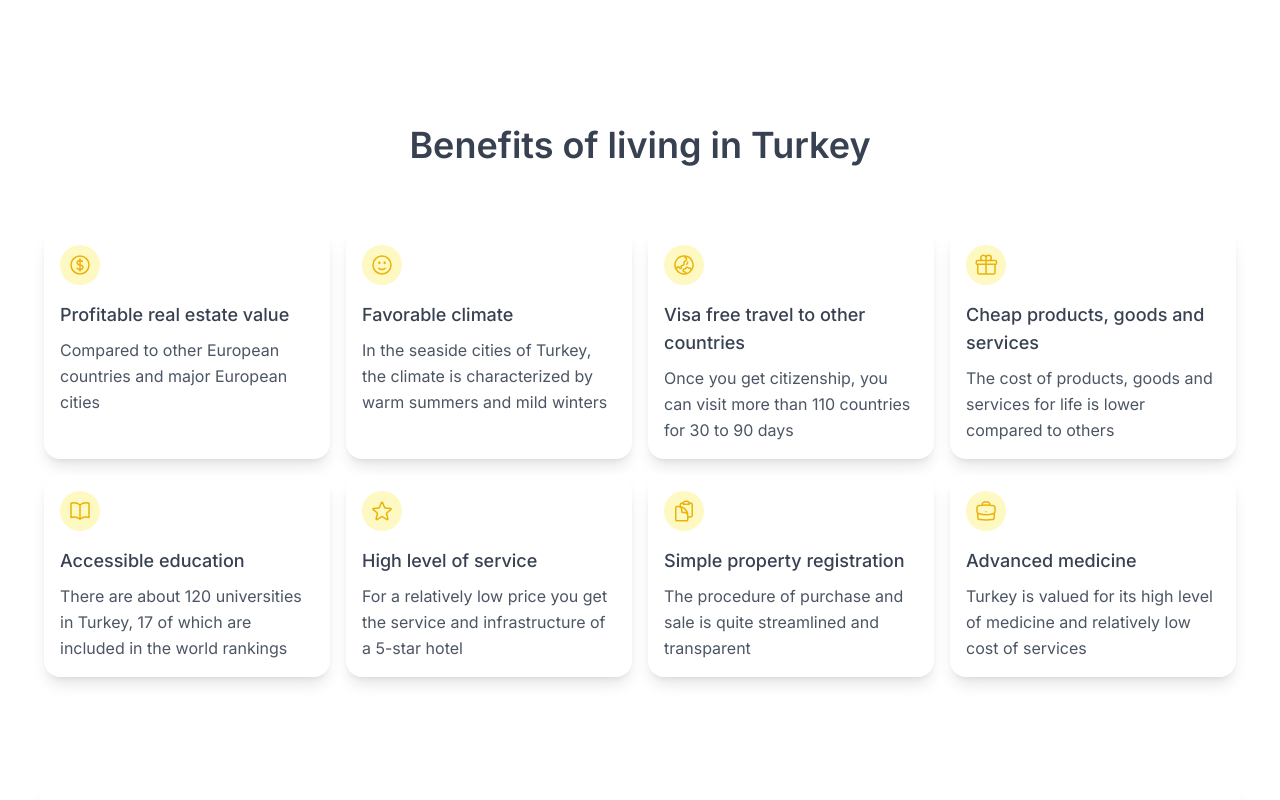
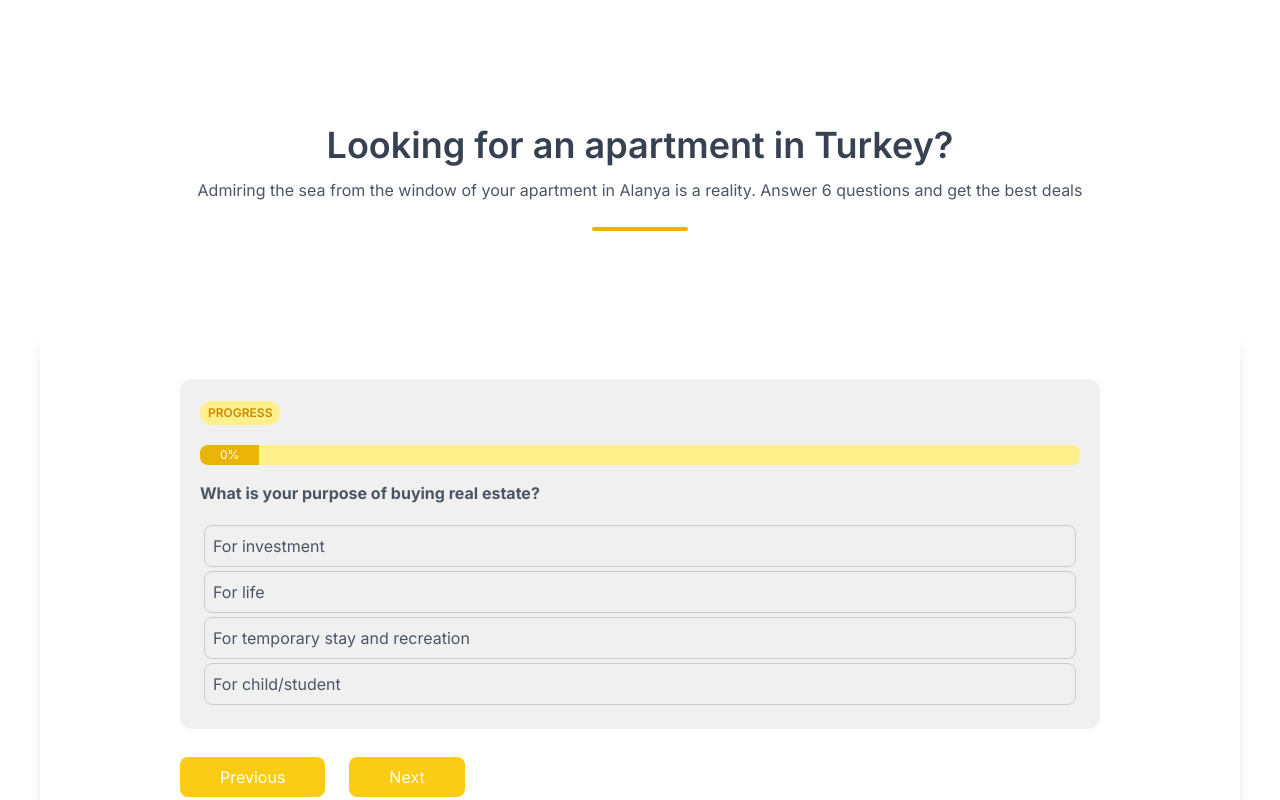
Before and after one commit to samin-taheri/Real-Estate-Next.js, a Next.js app: page / in a window 1280 px wide. Shown: the part 820-1620 px from the top of the page. Built offline with nearby package versions, Linux system fonts and the light colour scheme.

Commit message:
commiting changes

```diff
--- a/package.json
+++ b/package.json
@@ -32,10 +32,10 @@
     "nodemailer": "^6.9.2",
     "nodemailer-smtp-transport": "^2.7.4",
     "postcss": "8.4.23",
-    "react": "18.2.0",
+    "react": "^18.2.0",
     "react-awesome-reveal": "^4.2.5",
     "react-confetti": "^6.1.0",
-    "react-dom": "18.2.0",
+    "react-dom": "^18.2.0",
     "react-i18next": "^13.2.2",
     "react-modal": "^3.16.1",
     "react-router-dom": "^6.15.0",
--- a/src/app/page.tsx
+++ b/src/app/page.tsx
@@ -8,14 +8,14 @@ import ColoredCardsList from "@/components/colored-cards-list";
 import InfoCardsList from "@/components/info-cards-list";
 import PropertyInfoList from "@/components/property-info-list";
 import Subscribe from "@/components/subscribe";
-import SearchOption from "@/components/search-option";
+import OptionsCard from "@/components/options-card";
 
 export default function Home() {
 
   return (
     <main>
       <HeroSection />
-      {/* <SearchOption/> */}
+      <OptionsCard/>
       <Content />
       <InfoCardsList/>
       <PropertyInfoList/>
--- a/src/components/content.tsx
+++ b/src/components/content.tsx
@@ -5,14 +5,14 @@ import ResidenceInfo from './residence-info';
 const Content: React.FC = () => {
   return (
     <section className="text-gray-600 body-font" id="section2">
-      <div className="container px-5 py-24 mx-auto">
+      <div className="container px-5 py-8 mx-auto">
       <div className="flex flex-wrap w-full mb-10 flex-col items-center text-center">
          <h1 className="sm:text-4xl text-2xl font-semibold title-font text-gray-700 animate__animated animate__fadeInLeft">
           Benefits of living in Turkey
          </h1>
        </div>
         <div className="container p-6 flex-wrap">
-          <div className="grid grid-cols-4 gap-4">
+          <div className="grid grid-cols-4 gap-4 pb-5">
             <BenefitCard
               icon={
               <svg xmlns="http://www.w3.org/2000/svg" fill="none" viewBox="0 0 24 24" strokeWidth={1.5} stroke="currentColor" className="w-6 h-6">
--- /dev/null
+++ b/src/components/multi-selection.tsx
@@ -0,0 +1,121 @@
+import React, { useState } from 'react';
+import ProgressBar from './progress-bar';
+
+interface QuizQuestion {
+    question: string;
+    answers: string[];
+  }
+
+const MultipleChoiceQuestion: React.FC = () => {
+    const [currentQuestionIndex, setCurrentQuestionIndex] = useState<number>(0);
+    const [progress, setProgress] = useState<number>(0);
+    const [quizCompleted, setQuizCompleted] = useState(false);
+    const [selectedAnswer, setSelectedAnswer] = useState<number | null>(null);
+
+    const [quizQuestions] = useState<QuizQuestion[]>([
+      {
+        question: 'What is your purpose of buying real estate?',
+        answers: ['For investment', 'For life', 'For temporary stay and recreation', 'For child/student'],
+      },
+      {
+        question: 'Select the type of property you are interested in:',
+        answers: ['Apartment/Apartment', 'Villa/Penthouse', 'Land plot', 'commercial real estate'],
+      },
+      {
+        question: 'Choose the right layout:',
+        answers: ['1+1 (two-room apartment)', '2+1 (three-room apartment)', '3+1 (four-room apartment)', '4+1 or more'],
+      },
+      {
+        question: 'What budget are you looking for?',
+        answers: ['up to 100 000 €', 'up to 150 000 €', 'up to 250 000 €', 'Over 250,000 €'],
+      },
+      {
+        question: 'Need an installment or loan?',
+        answers: ['No', 'Yes'],
+      },
+      {
+        question: 'When do you plan to buy the property?',
+        answers: ['Need urgently', 'Within 3 months', 'Within 6 months'],
+      }
+    ]);
+
+    const handleAnswerClick = (answerIndex: number) => {
+        setSelectedAnswer(answerIndex);
+      };
+
+    const handleNextClick = () => {
+        if (currentQuestionIndex < quizQuestions.length - 1) {
+          setCurrentQuestionIndex(currentQuestionIndex + 1);
+          setSelectedAnswer(null); // Reset selected answer
+            setProgress((currentProgress) =>
+              currentProgress + (15)
+            );
+        } else if (progress < 100) {
+          // Complete the progress when it's not already 100%
+          setQuizCompleted(true)
+          setProgress(100);
+        } else {
+          setQuizCompleted(true); // Set quiz as completed
+        }
+      };
+
+      const handlePreviousClick = () => {
+        if (currentQuestionIndex > 0) {
+          setCurrentQuestionIndex(currentQuestionIndex - 1);
+        }
+      };
+
+  return (
+    <div>
+    <div className="question-container">
+      <ProgressBar progress={progress} />
+      <ul className="answers-list">
+      {quizCompleted ? (
+        <div>
+            <h2 className="question-text pt-4">The collection is almost ready. You will receive it in a couple of minutes.
+            <br/>Where is the best place to send?</h2>
+        </div>
+        ) : (
+        <>
+        <h2 className="question-text">{quizQuestions[currentQuestionIndex].question}</h2>
+        {quizQuestions[currentQuestionIndex].answers.map((answer, index) => (
+          <li
+            key={index}
+            onClick={() => handleAnswerClick(index)}
+            className={`answer-item ${
+                selectedAnswer === index ? 'selected-answer' : ''
+              }`}
+          >
+            {answer}
+          </li>
+        ))}</>
+        )}
+      </ul>
+    </div>
+    {!quizCompleted && (
+    <button
+        onClick={handlePreviousClick}
+        className={`px-10 py-2 rounded-lg mt-7 bg-yellow-400 text-white ${
+          currentQuestionIndex === 0 ? 'disabled-button' : ''
+        }`}
+        disabled={true}
+      >
+        Previous
+      </button>
+       )}
+       {!quizCompleted && (
+      <button
+        onClick={handleNextClick}
+        className={`px-10 py-2 ml-6 rounded-lg mt-7 bg-yellow-400 text-white ${
+          currentQuestionIndex === 0 ? 'disabled-button' : ''
+        }`}
+        disabled={selectedAnswer === null && !quizCompleted}
+      >
+        Next
+      </button>
+      )}
+  </div>
+  );
+};
+
+export default MultipleChoiceQuestion;
--- /dev/null
+++ b/src/components/options-card.tsx
@@ -0,0 +1,28 @@
+'use client';
+import React from "react";
+import InfoSection from "./info-section";
+import MultiSelection from "./multi-selection";
+
+const OptionsCard: React.FC = () => {
+
+  return(
+    <section className="text-gray-600 body-font">
+      <div className="text-center pt-24">
+        <h1 className="sm:text-4xl text-2xl font-semibold title-font text-gray-700 animate__animated animate__fadeInLeft">
+        Looking for an apartment in Turkey?
+        </h1>
+        <h2 className="leading-relaxed pt-3 animate__animated animate__fadeInLeft">Admiring the sea from the window of your apartment in Alanya is a reality. Answer 6 questions and get the best deals</h2>
+        <div className="flex mt-6 justify-center animate__animated animate__fadeInLeft">
+          <div className="w-24 h-1 rounded-full bg-yellow-500 inline-flex "></div>
+        </div>
+      </div>
+      <InfoSection>
+        <div className="lg:w-5/6 w-full mx-auto overflow-auto p-10">
+      <MultiSelection />
+        </div>
+      </InfoSection>
+    </section>
+  )
+};
+
+export default OptionsCard;
--- /dev/null
+++ b/src/components/progress-bar.tsx
@@ -0,0 +1,30 @@
+import React from "react";
+
+interface ProgressBarProps {
+  progress: number;
+}
+
+const ProgressBar: React.FC<ProgressBarProps> = ({ progress }) => {
+  return (
+    <div className="relative">
+      <div className="flex mb-2 items-center justify-between">
+        <div>
+          <span className="text-xs font-semibold inline-block py-1 px-2 uppercase rounded-full text-yellow-600 bg-yellow-200 mb-3">
+            Progress
+          </span>
+        </div>
+      </div>
+      <div className="flex h-5 mb-4 overflow-hidden text-xs bg-yellow-200 rounded-lg">
+        <div className="justify-center text-center text-white shadow-none whitespace-nowrap bg-yellow-500 pl-5 pr-5 pt-0.5">
+          {progress}%
+        </div>
+        <div
+          style={{ width: `${progress}%` }}
+          className="h-5 bg-yellow-500 rounded-r-lg"
+        ></div>
+      </div>
+    </div>
+  );
+};
+
+export default ProgressBar;
--- a/src/components/right-menu.tsx
+++ b/src/components/right-menu.tsx
@@ -3,8 +3,6 @@ import { FontAwesomeIcon } from '@fortawesome/react-fontawesome';
 import { faSquareCheck } from '@fortawesome/free-regular-svg-icons';
 import { faListAlt } from '@fortawesome/free-regular-svg-icons';
 import { faMessage } from '@fortawesome/free-regular-svg-icons';
-import { faTimes } from '@fortawesome/free-solid-svg-icons';
-import Modal from './modal';
 
 interface RightMenuProps {
   isOpen: boolean;
@@ -12,29 +10,6 @@ interface RightMenuProps {
   children?: React.ReactNode;
 }
 const RightMenu: React.FC<RightMenuProps> = ({ isOpen, children }) => {
-  const [isOpen2, setIsOpen2] = useState(false);
-  const [step, setStep] = useState<number>(1);
-  const [selectedOption, setSelectedOption] = useState<string>('option1');
-  const [selectedOptionForMoney, setSelectedOptionForMoney] = useState<string>('option1');
-
-  const handleSelectChange = (event: React.ChangeEvent<HTMLSelectElement>) => {
-    setSelectedOption(event.target.value);
-  };
-
-  const handleSelectChangeForMoney = (event: React.ChangeEvent<HTMLSelectElement>) => {
-    setSelectedOptionForMoney(event.target.value);
-  };
-
-  const closeModal2 = () => {
-    setIsOpen2(false);
-    setStep(1);
-  };
-
-  const nextStep = () => {
-    if (step < 5) {
-      setStep(step + 1);
-    }
-  };
 
   const handleItemClick = (item: string) => {
     console.log(`Clicked on: ${item}`);
@@ -59,21 +34,7 @@ const RightMenu: React.FC<RightMenuProps> = ({ isOpen, children }) => {
           <FontAwesomeIcon icon={faMessage} className="menu-icon mr-2" onClick={() => handleItemClick('Item 3')}/>Contact
         </li>
       </ul>
-      <div className="pt-64 pl-5">
-      <div className="flex justify-center">
-      <button onClick={() => setIsOpen2(true)} className="mb-10 mr-4 px-20 py-3 hover:from-yellow-600 hover:to-yellow-500 text-white rounded-lg bg-gradient-to-r from-yellow-500 to-yellow-400">Get Started</button>
-      {isOpen2 && (
-              <Modal
-                closeModal={closeModal2}
-                step={step}
-                selectedOption={selectedOption}
-                selectedOptionForMoney={selectedOptionForMoney}
-                handleSelectChange={handleSelectChange}
-                handleSelectChangeForMoney={handleSelectChangeForMoney}
-                nextStep={nextStep}
-              />
-            )}
-      </div>
+      <div className="pt-80 pl-5">
         <li className='mb-3'>
         <a className="text-gray-600 hover:text-gray-800 text-sm">Head Office: Oba District, 14.
         <br className="lg:block hidden"/>Street Alanya, Antalya/Turkey</a>
--- a/src/styles/globals.css
+++ b/src/styles/globals.css
@@ -99,3 +99,37 @@
     cursor: pointer;
     right: auto
   }
+  .question-container {
+    background-color: #f0f0f0;
+    padding: 20px;
+    border-radius: 12px;
+  }
+
+  .question-text {
+    font-weight: bold;
+    margin-bottom: 20px;
+  }
+
+  .answers-list {
+    list-style: none;
+    padding: 0;
+  }
+
+  .answer-item {
+    cursor: pointer;
+    padding: 8px;
+    margin: 4px;
+    border: 0.5px solid #ccc;
+    border-radius: 8px;
+    transition: background-color 0.3s ease;
+  }
+
+  .answer-item:hover {
+    background-color: #c0bebe;
+  }
+
+  .selected-answer {
+    background-color: #ebb305;
+    color: white;
+    font-weight: bold;
+  }
```
Also changed, not shown: src/components/hero-section.tsx (+43 -7 lines), 1 other file (tests, documents, lock files or other folders).
